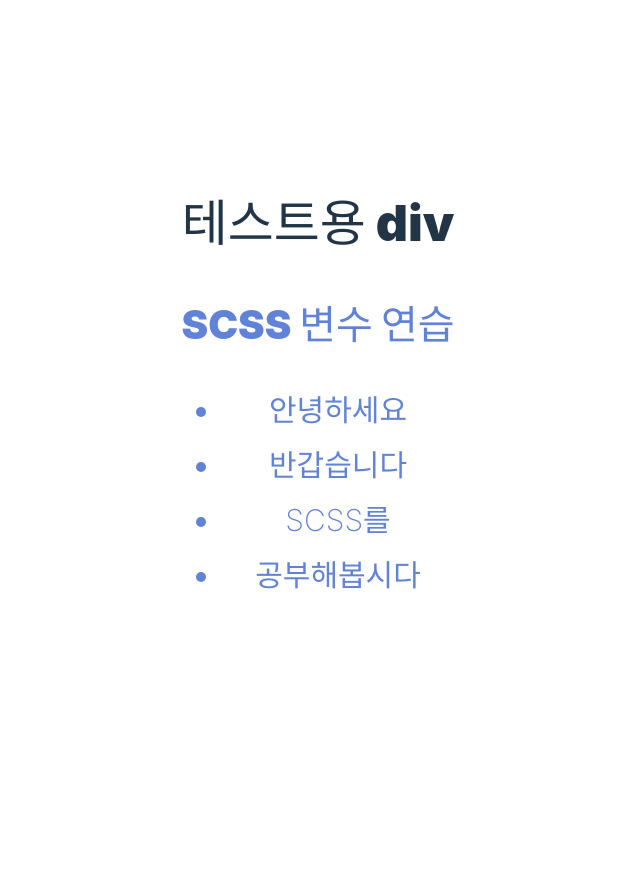
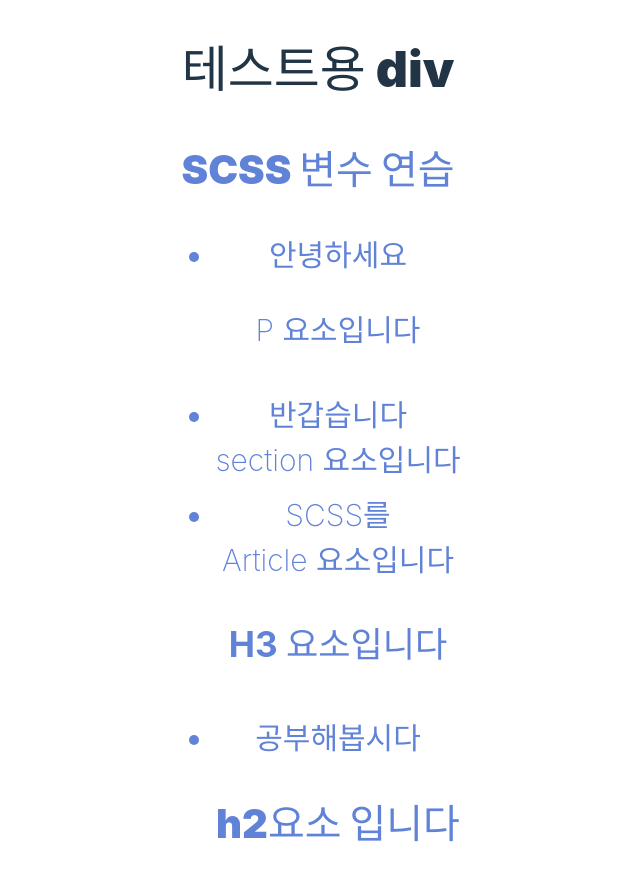
Before and after one commit to bong-suk/24.11.20--practice, a React (Vite) app: page / in a window 1280 px wide. Shown: the top 880 px of the page, without its empty margins (322-962 px from the left). Before the commit the page ends 800 px from the top, so only its background shows below. Built offline with nearby package versions, Linux system fonts and the light colour scheme.

Commit message:
중첩 기능 scss 실습을 위한 jsx 변경

```diff
--- a/src/App.jsx
+++ b/src/App.jsx
@@ -11,10 +11,25 @@ function App() {
       <div className="test">테스트용 div</div>
       <h2>SCSS 변수 연습</h2>
       <ul>
-        <li>안녕하세요</li>
-        <li>반갑습니다</li>
-        <li>SCSS를</li>
-        <li>공부해봅시다</li>
+        <li>
+          안녕하세요
+          <p>P 요소입니다</p>
+        </li>
+        <li>
+          반갑습니다
+          <section>section 요소입니다</section>
+        </li>
+        <li>
+          SCSS를
+          <article>
+            Article 요소입니다
+            <h3>H3 요소입니다</h3>
+          </article>
+        </li>
+        <li>
+          공부해봅시다
+          <h2>h2요소 입니다</h2>
+        </li>
       </ul>
     </>
   );
```
